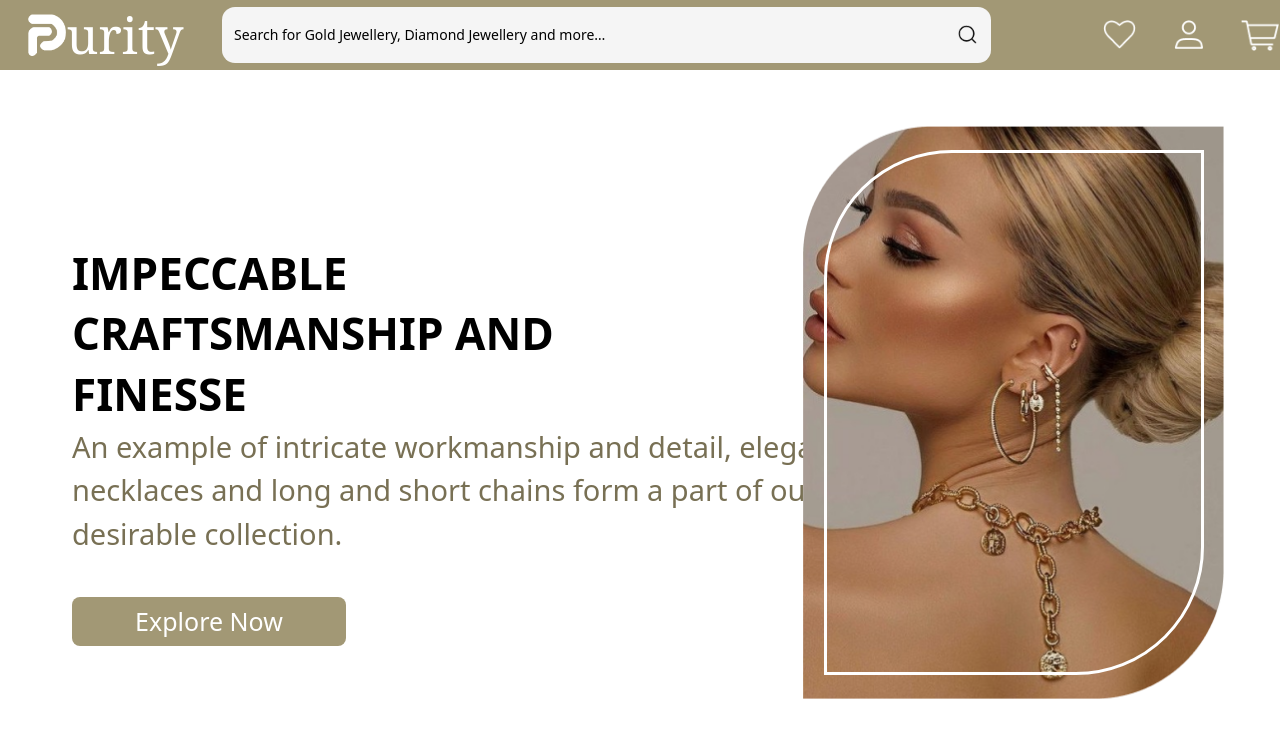
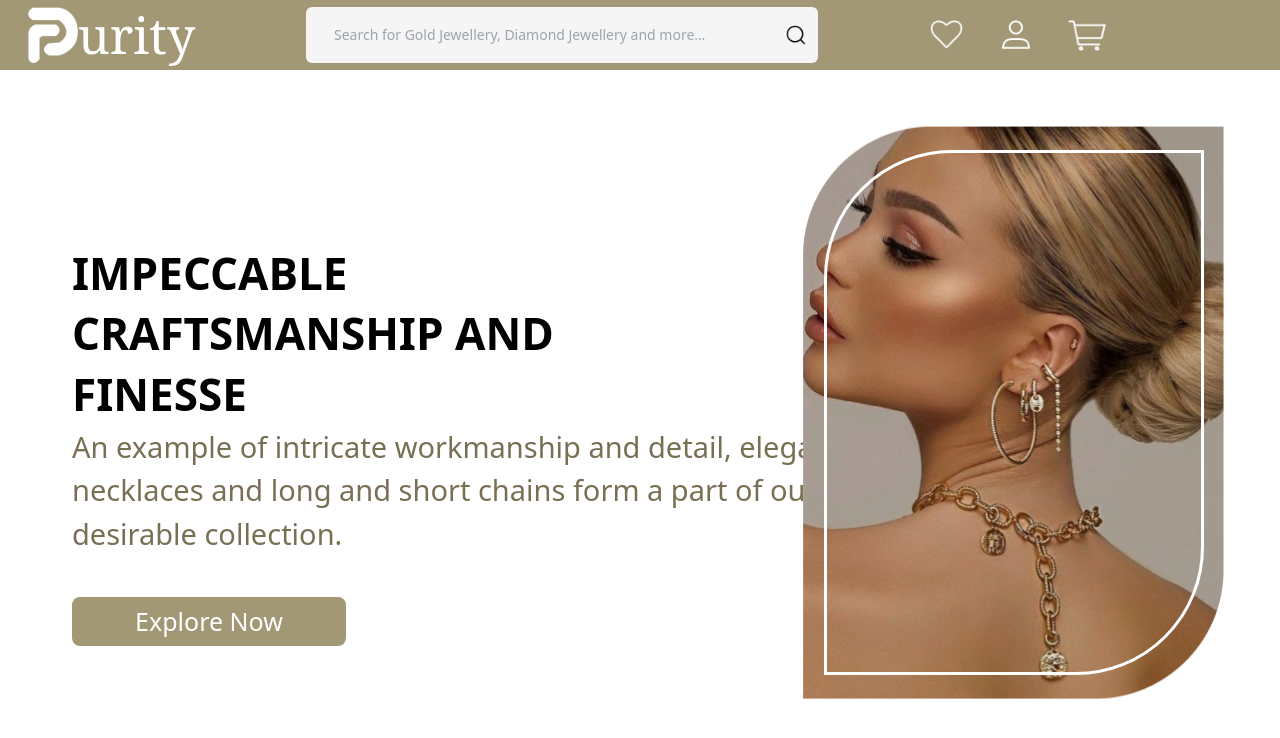
Before and after one commit to NaimalArain13/Thursday-9-to-12-Assignments05, a Next.js app: page / in a window 1280 px wide. Shown: the top 738 px of the page. Built offline with nearby package versions, Linux system fonts and the light colour scheme.

Commit message:
add input field

```diff
--- a/components/Navbar/Navbar.tsx
+++ b/components/Navbar/Navbar.tsx
@@ -6,28 +6,26 @@ export default function Navbar() {
     <div className="h-[70px] bg-[#A29875] flex items-center">
       <div className="w-full max-w-[1486px] h-[87px] flex items-center">
         <div className="md:w-[242px] flex py-[11] items-center text-white px-2 md:px-7">
-          <h1>
             <Image src={"/images/logo.png"} alt="logo" width={50} height={50} />
-          </h1>
           <h1 className=" w-full h-[83px] flex items-center font-serif text-[50px]">
             urity
           </h1>
         </div>
-        <div className="h-14 w-full max-w-[769px] px-3 top-[39px] left-[431px] rounded-[13px] bg-neutral-100  hidden md:flex justify-between items-center">
-          <p className="text-sm ">
-            Search for Gold Jewellery, Diamond Jewellery and more…
-          </p>
-          <p className="w-[21px] h-[21px] ">
-            <Image
-              src={"/images/search.png"}
-              alt="search-icon"
-              width={19}
-              height={19}
-            />
-          </p>
+        <div className="hidden md:flex items-center h-12 w-full max-w-md rounded-md bg-neutral-100 lg:h-14 lg:max-w-lg lg:ml-16 lg:px-3">
+          <input
+            type="text"
+            placeholder="Search for Gold Jewellery, Diamond Jewellery and more…"
+            className="flex-1 px-4 text-sm text-gray-600 bg-transparent outline-none"
+          />
+          <Image
+            src={"/images/search.png"}
+            alt="search-icon"
+            width={20}
+            height={20}
+          />
         </div>
-        <div className="w-full max-w-[177px] h-[30px] top-13 ml-28">
-          <div className="hidden md:flex gap-[38px]">
+        <div className="w-full max-w-[177px]  h-[30px] top-13 ml-28">
+          <div className="hidden md:flex  gap-[38px]">
             <p>
               <Image
                 src={"/images/heart.png"}
```
